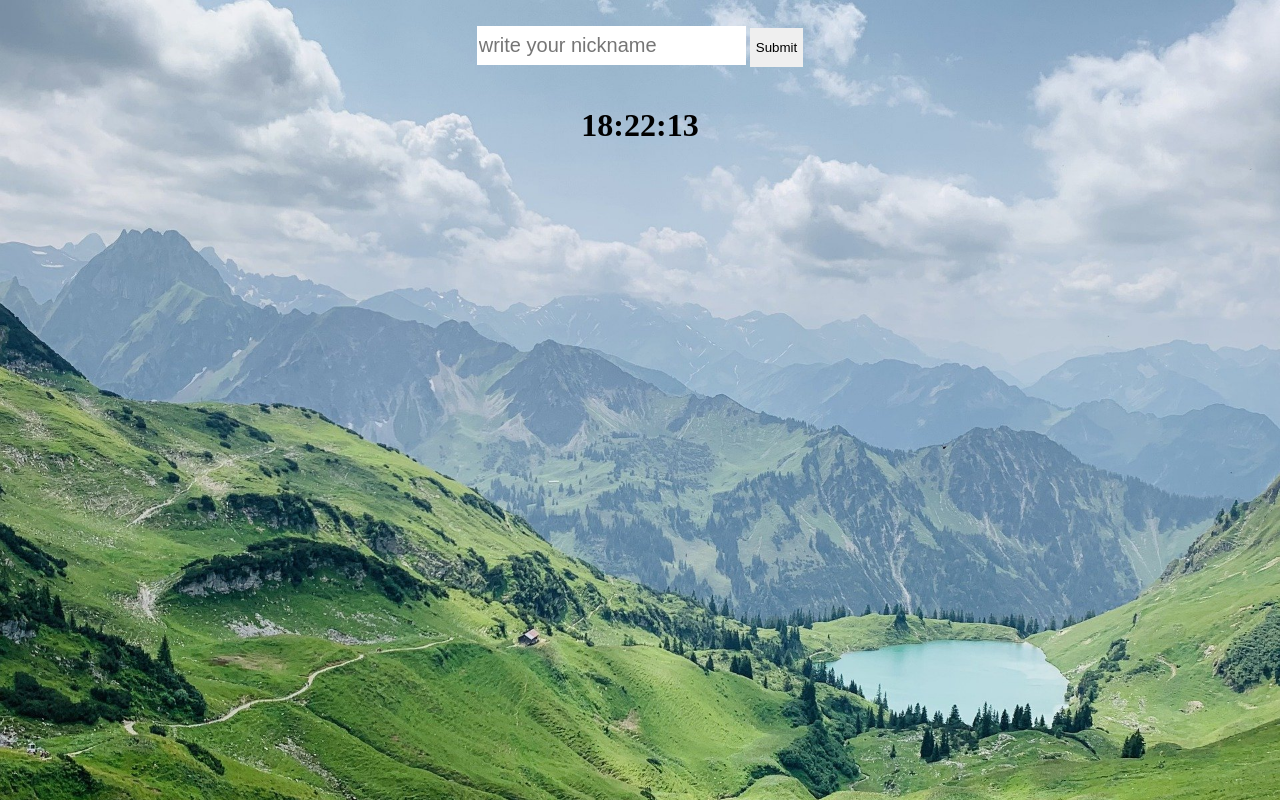
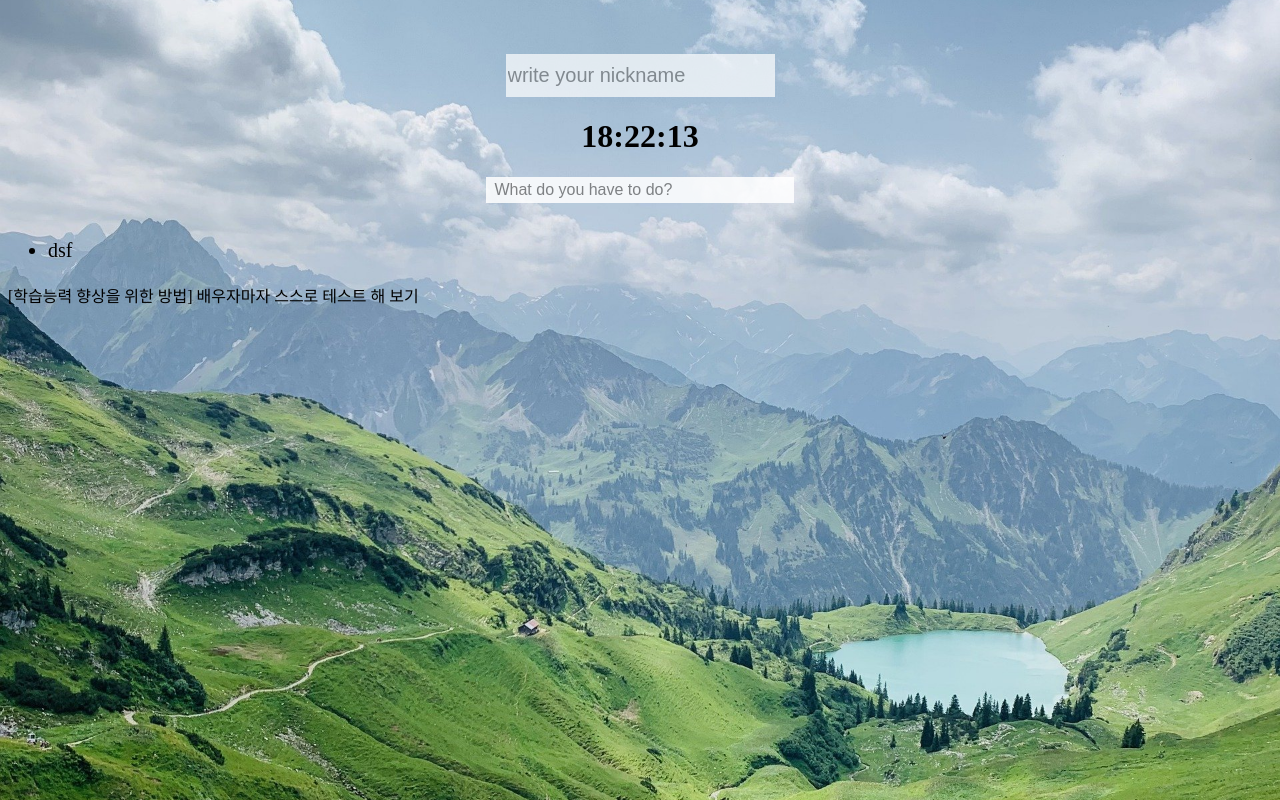
Before and after one commit to jujang/3_Online_Class_Project, a plain HTML site: page Nomad_Coder/01_Chrome_App_by_Vanilla_JS_review_01/index.html in a window 1280 px wide. Drawn offline with Linux system fonts and the light colour scheme.

Commit message:
Study about creating Chrome_app by vanillaJS from Nomad_Coder

```diff
--- a/Nomad_Coder/01_Chrome_App_by_Vanilla_JS_review_01/index.html
+++ b/Nomad_Coder/01_Chrome_App_by_Vanilla_JS_review_01/index.html
@@ -6,18 +6,30 @@
         <script defer src="js/greeting.js"></script>
         <script defer src="js/clock.js"></script>
         <script defer src="js/background.js"></script>
+        <script defer src="js/quote.js"></script>
         <script defer src="js/todolist.js"></script>
         <script defer src="js/weather.js"></script>
         <title>My WebPage</title>
     </head>
     <body>
+        <div id="logout">
+            <input type="button" class='hidden' id="logoutButton" value="X">
+            <div id="logoutBlank">0</div>
+        </div>
         <form id="loginForm">
-            <input type="text" id='loginText' placeholder="write your nickname" required>
-            <input type="submit" id="loginSubmit">
+            <input type="text" id='loginText' placeholder="write your nickname" autocomplete='off' required>
         </form>
-        <h1 class='hidden' id="welcome"></h1>
-        <h1 id="clock">00:00</h1>
-        <h3 id="toDoList"></h3>
+        <h1 id="welcome" class='hidden'></h1>
+        <h1 id="clock"> </h1>
+        <div id="toDoList">
+            <form id="toDoListForm">
+                <input type="text" id='listText' placeholder=" What do you have to do?" autocomplete='off' required>
+            </form>
+            <ul id="list">
+                <li>dsf</li>
+            </ul>
+        </div>
         <h4 id="weather"></h4>
+        <div id="quote"></div>
     </body>
 </html>
--- a/Nomad_Coder/01_Chrome_App_by_Vanilla_JS_review_01/js/background.js
+++ b/Nomad_Coder/01_Chrome_App_by_Vanilla_JS_review_01/js/background.js
@@ -4,8 +4,8 @@ const randomNum = Math.floor(Math.random()*26)+1;
 const imgText = `img/${randomNum}.jpg`;
 backgroundContainer.style.backgroundImage = 'url('+imgText+')';
 backgroundContainer.style.backgroundSize = 'cover';
-backgroundContainer.style.backgroundPosition = 'center top';
-console.log(imgText);
+backgroundContainer.style.backgroundPosition = 'center center';
+backgroundContainer.style.backgroundAttachment = 'fixed';
 
 
 // 문제점
--- a/Nomad_Coder/01_Chrome_App_by_Vanilla_JS_review_01/js/greeting.js
+++ b/Nomad_Coder/01_Chrome_App_by_Vanilla_JS_review_01/js/greeting.js
@@ -1,3 +1,5 @@
+const logoutContainer = document.querySelector('#logoutButton');
+const logoutBlank = document.querySelector('#logoutBlank');
 const loginContainer = document.querySelector('#loginForm');
 const loginText = document.querySelector('#loginText');
 const welcomeContainer = document.querySelector('#welcome');
@@ -15,15 +17,28 @@ function loginFunction(event) {
     loginText.value = '';
     setLocalStorage(userId);
     localStorage.setItem(STORAGE_NAME_ID, userId);
+    logoutBlank.className = 'hidden';
     loginContainer.className = 'hidden';
+    logoutContainer.classList.remove('hidden');
     welcomeContainer.classList.remove('hidden');
     welcomeContainer.innerText = `hello ${userId}`;
 }
 
+function logoutFunction(){
+    logoutContainer.className = 'hidden';
+    logoutBlank.classList.remove('hidden');
+    localStorage.removeItem(STORAGE_NAME_ID);
+    loginContainer.classList.remove('hidden');
+    welcomeContainer.className = 'hidden';
+}
+
 loginContainer.addEventListener("submit", loginFunction);
+logoutContainer.addEventListener("click", logoutFunction);
 
 if(localStorage.getItem(STORAGE_NAME_ID) !== null) {
     loginContainer.className = 'hidden';
+    logoutBlank.className = 'hidden';
+    logoutContainer.classList.remove('hidden');
     welcomeContainer.classList.remove('hidden');
     welcomeContainer.innerText = `hello ${localStorage.getItem(STORAGE_NAME_ID)}`;
 }
--- /dev/null
+++ b/Nomad_Coder/01_Chrome_App_by_Vanilla_JS_review_01/js/quote.js
@@ -0,0 +1,42 @@
+const quoteContainer = document.querySelector('#quote');
+
+const quotes = [
+    {quote: "생각나는 즉시 5초 내로 행동으로 실천하기"},
+    {quote: "'돈'보다는 '시간'에 인색해지기"},
+    {quote: "머리속의 잡념들을 버리기"},
+    {quote: "'두려움'보다 '원하는 것'에 시간을 투자하기"},
+    {quote: "'내일'에 매달리지 말고 '오늘'에 집중하기"},
+    {quote: "'독서', '영상학습', 그리고 '오디오북' 듣기"},
+    {quote: "매 순간 자신의 한계를 뛰어넘기 위해 의식적으로 노력하기"},
+    {quote: "'파워 포지션'을 가지고 생활하기(=자신감 있는 자세 갖추기) \
+            (예, 어깨를 펴고 똑바로 서기)"},
+    {quote: "본인에게 본인이 자랑스러웠던 순간을 떠올리고 그 기분을 갖고 행동하기"},
+    {quote: "너를 가슴 뛰게하는 것(사람, 특정 순간, 또는 원하는 것)에 대해 떠올리고 \
+            그 감정에 집중하기, 그 후에는 소리지르기"},
+    {quote: "내가 원하는 것에 집중하기"},
+    {quote: "신체를 시원하게 유지해서 몸의 능력을 끌어올리기"},
+    {quote: "타이트한 '피드백 루프'를 가지고 학습하기 \
+            (배운 지식이나 기술을 바로바로 써 먹기)"},
+    {quote: "[학습능력 향상을 위한 방법] 배우자마자 스스로 테스트 해 보기 "},
+    {quote: "응시한 채로 눈의 깜박임을 최대한 줄여 집중력을 높이기"},
+    {quote: "능력은 정해져 있지 않다는 것을 명심하기"},
+    {quote: "본인이 부족하다 느끼는 부분은 학습한 내용에 대해서 일정 기간을 두고 복습하기"},
+    {quote: "환경을 불평할 시간에 나의 행동으로 인해 바뀔 수 있는 것들에 대해서 생각해보고 직접 행동하기"},
+    {quote: "불편하다고 피하려 하지 말고 일단 시작하고 10분만 집중하기"},
+    {quote: "하루의 첫 한 시간을 가장 보람있게 사용하기"},
+    {quote: "절대 하루의 첫 한 시간을 인터넷에 쓰지 말기"},
+    {quote: "파인만 학습법 \
+            1. 이해하고 싶은 개념을 선택해서 기록하기 \
+            2. 해당 개념을 스스로를 이해시키기 위해 적으면서 설명하기 (모르는 사람도 보고 이해할 수 있도록) \
+            3. 다시 읽고, 다시 배우기 (나중에는 안 보고도 해당 개념을 그대로 설명할 수 있을만큼) \
+            4. 다시 정리하기 (정제해서 설명법을 더욱 간략화하고 쉽게 만들기)"},
+    {quote: "시작하기 전부터 핑계대지 말기"},
+    {quote: "나에게 있어 가장 큰 재산은 시간이라는 것을 잊지 말기"},
+    {quote: "'실패'라는 단어는 없고, '아직 성공하지 않았다'는 말만 있다는 것을 잊지 말기"},
+    {quote: "블루베리와 호두는 두뇌발달에 좋다"}
+];
+
+let quoteNum = Math.floor(Math.random()*26);
+// console.log(quotes[quoteNum].quote);
+console.log(quoteNum);
+quoteContainer.innerText = quotes[quoteNum].quote;
--- a/Nomad_Coder/01_Chrome_App_by_Vanilla_JS_review_01/js/todolist.js
+++ b/Nomad_Coder/01_Chrome_App_by_Vanilla_JS_review_01/js/todolist.js
@@ -1 +1,19 @@
-const toDoContainer = document.querySelector('toDoList');
+const toDoList = document.querySelector('#toDoListForm');
+const listTextContainer = document.querySelector('#listText');
+const listContainer = document.querySelector('#list');
+
+const TODOLIST = [];
+
+function addToDoList(event) {
+    event.preventDefault();
+    const todoList = listTextContainer.value;
+    listTextContainer.value = '';
+    console.log(todoList);
+    // listContainer.appendChild(`<li>${todoList}</li>`);
+    const li = document.createElement('li');
+    li.innerHTML = todoList;
+    listContainer.appendChild(li);
+
+}
+
+toDoList.addEventListener('submit', addToDoList);
--- a/Nomad_Coder/01_Chrome_App_by_Vanilla_JS_review_01/style/style.css
+++ b/Nomad_Coder/01_Chrome_App_by_Vanilla_JS_review_01/style/style.css
@@ -1,22 +1,57 @@
 .hidden {
     display: none;
 }
+#logoutBlank{
+    opacity:0;
+}
+
+#logout{
+    height:24.1px;
+    text-align:right;
+}
+
+#logoutButton{
+    opacity:0.5;
+    border:0px;
+    height:21px;
+}
+
+#loginForm {
+    margin:21.44px 0;
+    opacity:0.7;
+}
+
+#welcome{
+    height:43.2px;
+}
+
 #loginForm #loginText{
-    /* width:; */
-
-    margin: 18.44px 0 18.44px 0;
-    height:37px;
+    height:41.2px;
     font-size:20px;
     border:0px;
-    /* background-color:lightgray; */
 }
-#loginForm #loginSubmit{
-    /* width:; */
-    margin: 18.44px 0 18.44px 0;
-    height:39px;
-    border: 0;
 
+#listText{
+    opacity:0.85;
+    font-size: 16px;
+    border:0px;
+    padding:4px;
+    width:300px;
+    margin-bottom:20px;
 }
-#loginForm, #welcome, #clock {
+
+li{
+    font-size:20px;
+}
+
+#loginForm, #welcome, #clock, #toDoList {
     text-align:center;
 }
+#list{
+    text-align:left;
+}
+
+/* 아.... 이거 보니까 quote를 하단에다가 넣을꺼면 flex를 사용해야될 것 같은데...;;; */
+/* 일단은 뭐 하나하나 내가 만들고 싶은거 먼저 만들어 봅시다 */
+/* 그 후에는 다시 부족했던 부분들을 정리 한 번 하구요 */
+/* 다시 필요한 부분만을 CSS 딱히 신경안쓰고 오리지널대로 만들어봅시다 */
```
